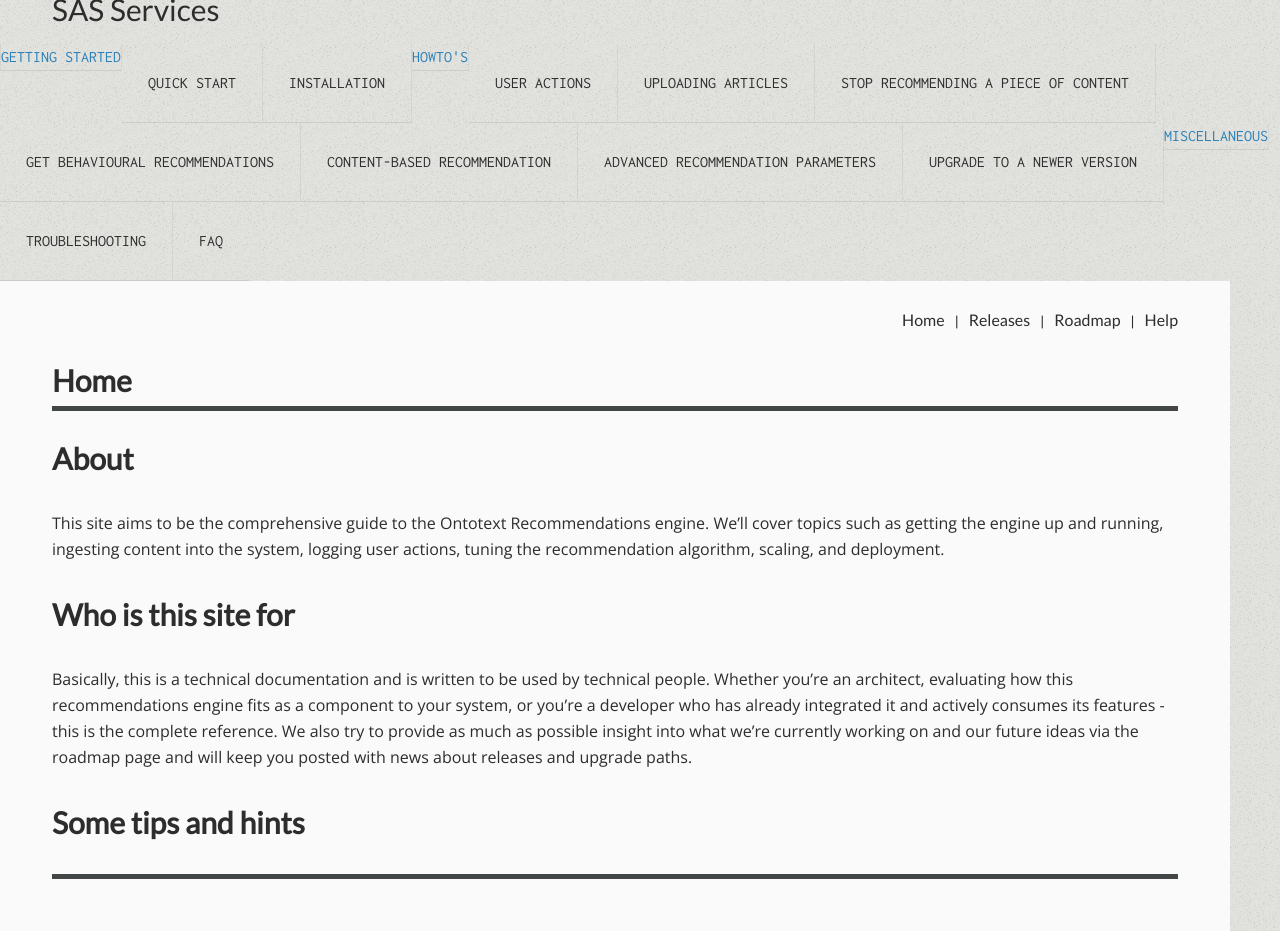
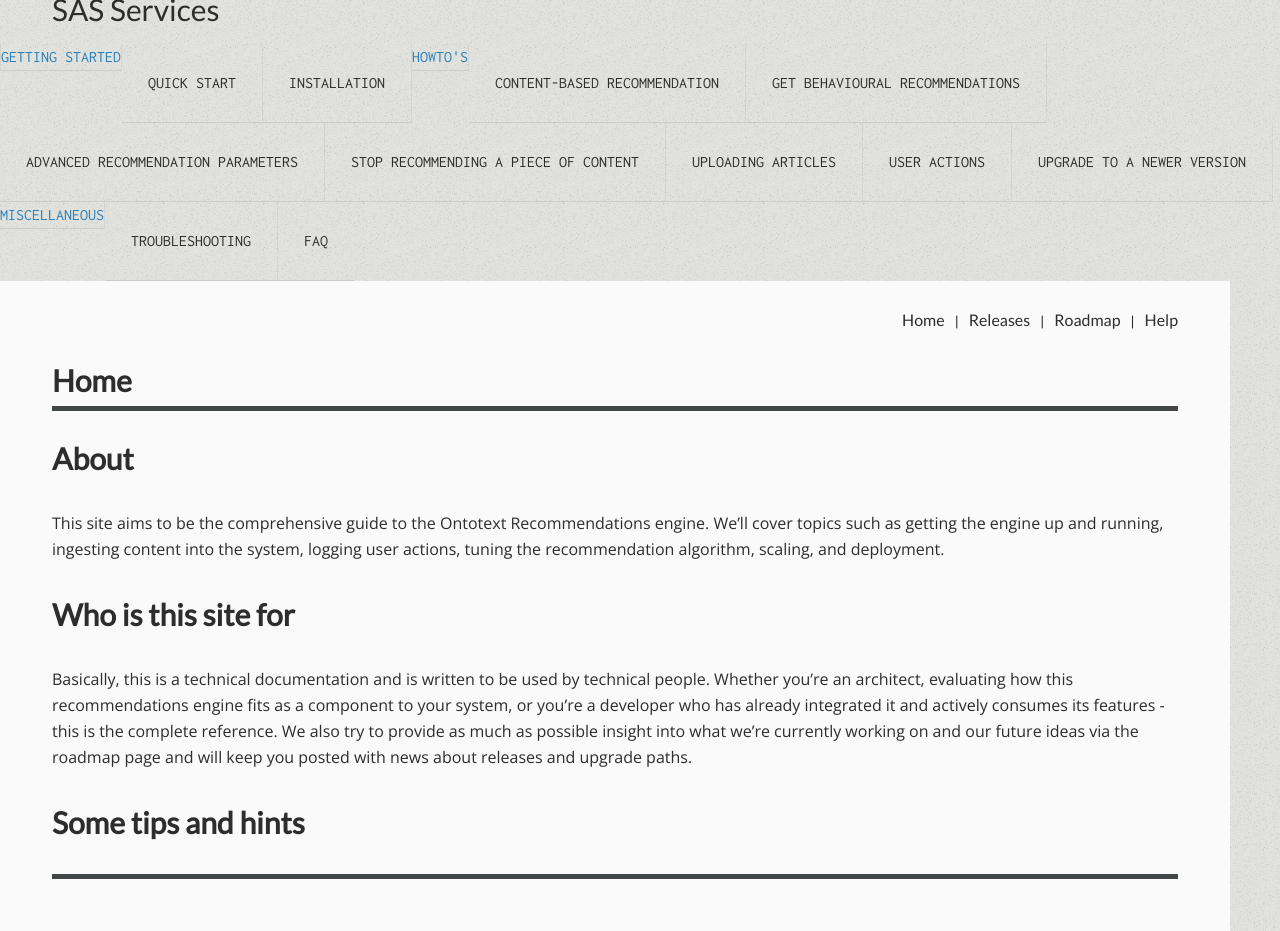
Before and after one commit to Ontotext-AD/recommend-pub-docs, a Jekyll site: the page built from index.md, in a window 1280 px wide. Built offline with Jekyll 4.4.1, drawn with Linux system fonts in a browser that asks for light colours.

Commit message:
small changes

```diff
--- a/_data/docs.yml
+++ b/_data/docs.yml
@@ -5,12 +5,12 @@
 
 - title: HowTo's
   docs:
+  - content-based-recommendation
+  - get-behavioural-recommendations
+  - advanced-recommendation-parameters
+  - stop-recommending-content
+  - uploading-articles
   - user-actions
-  - uploading-articles
-  - stop-recommending-content
-  - get-behavioural-recommendations
-  - content-based-recommendation
-  - advanced-recommendation-parameters
   - upgrade-to-a-newer-version
 
 - title: Miscellaneous
```
